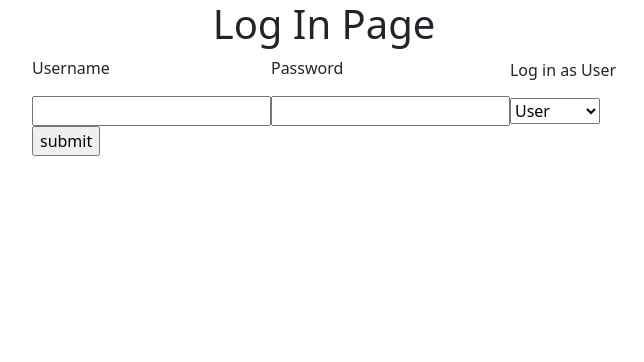
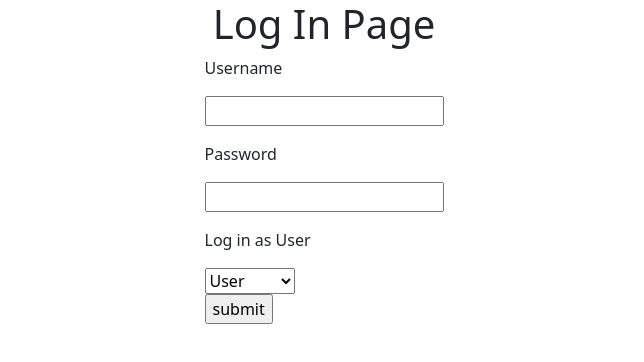
Before and after one commit to skarbel/Inventory_Management_Project, a React (Create React App) app in the folder client/: page /home in a window 1280 px wide. Shown: the top 362 px of the page, without its empty margins (316-960 px from the left). Built offline with nearby package versions, Linux system fonts and the light colour scheme.

Commit message:
p tags for log in page

```diff
--- a/client/src/containers/LogInContainer.js
+++ b/client/src/containers/LogInContainer.js
@@ -17,18 +17,21 @@ const LogInContainer = () => {
   }
 
   return(
-        <div className="login-wrapper">
+      <div className="login-wrapper">
       <h1>Log In Page</h1>
       <form onSubmit={handleSelect}>
+        <p>
         <label>
           <p>Username</p>
           <input type="text" required/>
         </label>
+        </p>
+        <p>
         <label>
           <p>Password</p>
           <input type="password" required/>
         </label>
-
+        </p>
         <label>
            <p>Log in as {accessLevel}</p>
            <select name="userLevel" value = {accessLevel} onChange = {handleUserSelect} >
@@ -37,7 +40,7 @@ const LogInContainer = () => {
            </select>
          </label>
 
-        <div>
+        <div className="submit-button">
           <input type="submit" value="submit" />
         </div>
       </form>
```
